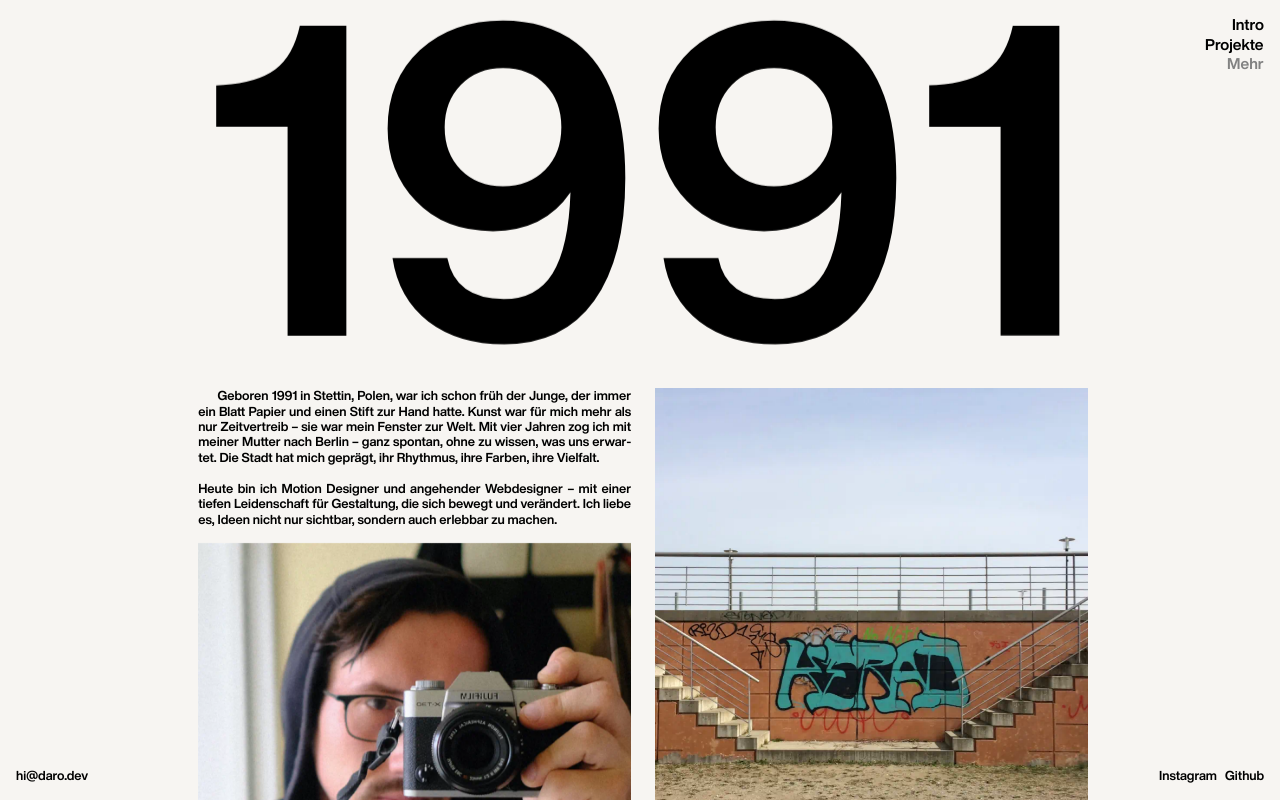
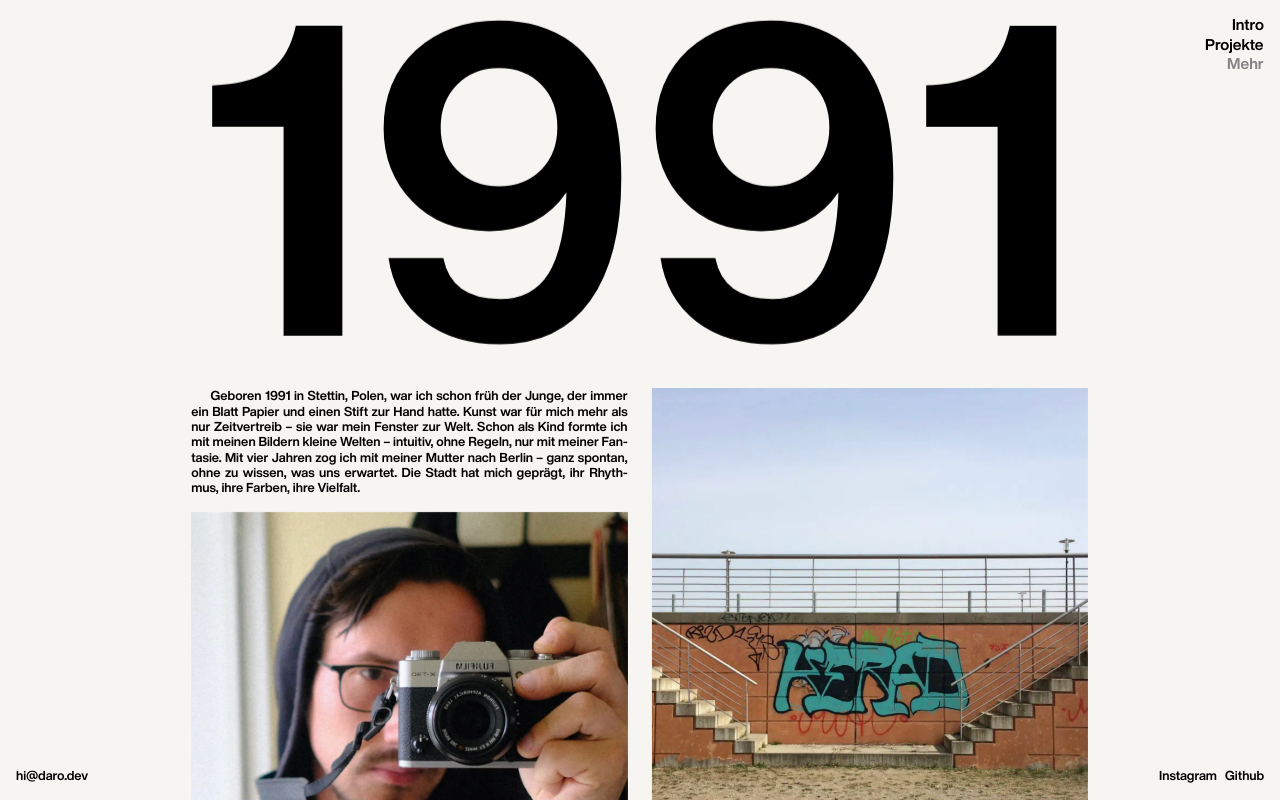
Before and after one commit to darko-img/portfolio_darek, a SvelteKit app: page /mehr in a window 1280 px wide. Shown: the top 800 px of the page. Built offline with nearby package versions, Linux system fonts and the light colour scheme.

Commit message:
pictures 2

```diff
--- a/src/lib/animations/gsap.ts
+++ b/src/lib/animations/gsap.ts
@@ -110,7 +110,7 @@ export const observeReveal = (
     selectors.workSection,
     { yPercent: -30 },
     { yPercent: 0, duration: 1.0, ease: defaultEase, force3D: true },
-    "<"
+    "-=1.0"
   );
 
   tl.fromTo(
--- a/src/routes/mehr/+page.svelte
+++ b/src/routes/mehr/+page.svelte
@@ -43,24 +43,25 @@
   <div class="col-1">
 
     <div class="section">
-      <p class="t-reveal">Geboren 1991 in Stettin, Polen, war ich schon früh der Junge,
-      der immer ein Blatt Papier und einen Stift zur Hand hatte.
-      Kunst war für mich mehr als nur Zeitvertreib – sie war mein
-      Fenster zur Welt. Mit vier Jahren zog ich mit meiner Mutter
-      nach Berlin – ganz spontan, ohne zu wissen, was uns erwartet.
-      Die Stadt hat mich geprägt, ihr Rhythmus, ihre Farben, ihre
-      Vielfalt.</p>
+      <p class="t-reveal">Geboren 1991 in Stettin, Polen, war ich
+      schon früh der Junge, der immer ein Blatt Papier und einen
+      Stift zur Hand hatte. Kunst war für mich mehr als nur Zeitvertreib –
+      sie war mein Fenster zur Welt. Schon als Kind formte ich mit meinen Bildern
+      kleine Welten – intuitiv, ohne Regeln, nur mit meiner Fantasie.
+      Mit vier Jahren zog ich mit meiner Mutter nach Berlin – ganz spontan,
+      ohne zu wissen, was uns erwartet. Die Stadt hat mich geprägt, ihr Rhythmus,
+      ihre Farben, ihre Vielfalt.</p>
      </div>
 
-     <div class="section">
+    <div class="section">
+        <img src="/darek.webp" alt="Dariusz Portrait" class="portrait" />
+    </div>
+
+    <div class="section">
       <p class="t-reveal">Heute bin ich Motion Designer und angehender Webdesigner –
         mit einer tiefen Leidenschaft für Gestaltung, die sich bewegt und
         verändert. Ich liebe es, Ideen nicht nur sichtbar, sondern
         auch erlebbar zu machen.</p>
-    </div>
-
-    <div class="section">
-        <img src="/darek.webp" alt="Dariusz Portrait" class="portrait" />
     </div>
 
     <div class="section">
@@ -221,10 +222,6 @@ main {
   text-indent: 1.5em;
 }
 
-.col-2 .section:nth-of-type(2) p {
-  text-indent: 1.5em;
-}
-
 .portrait {
   width: 100%;
   height: auto;
```
